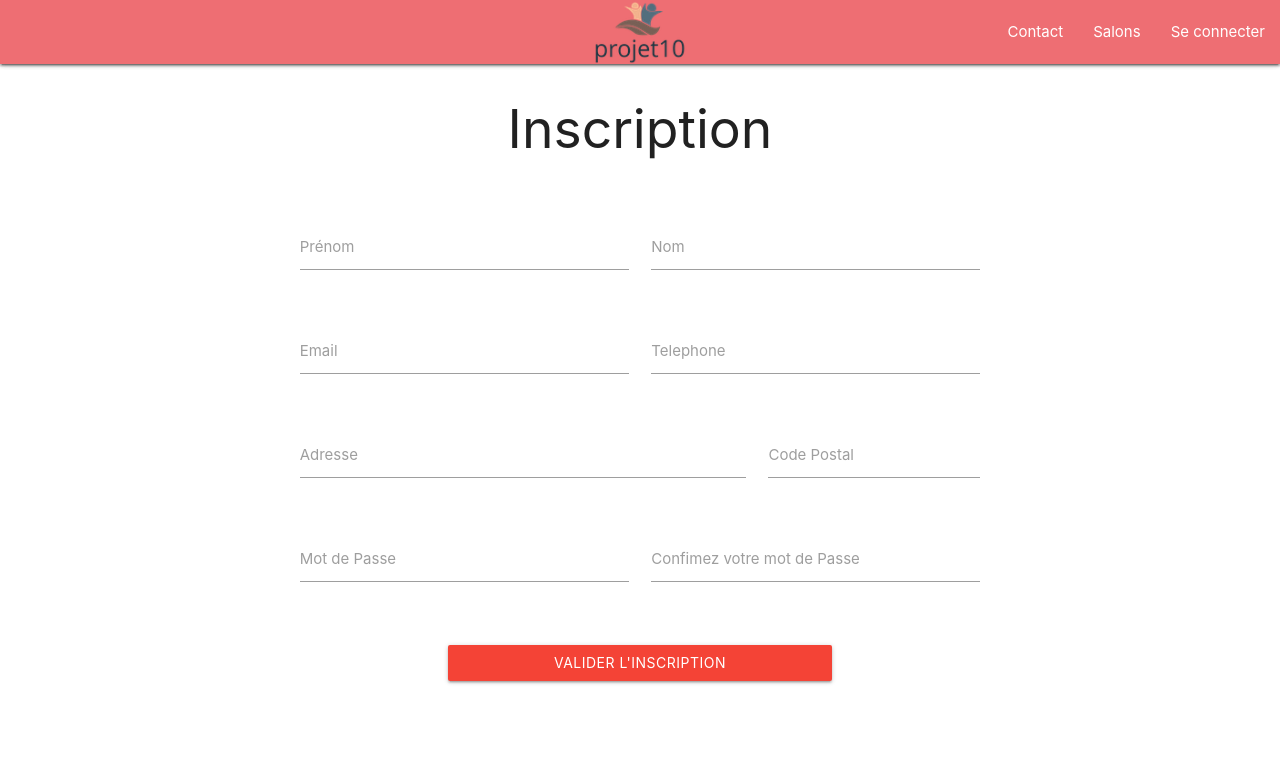
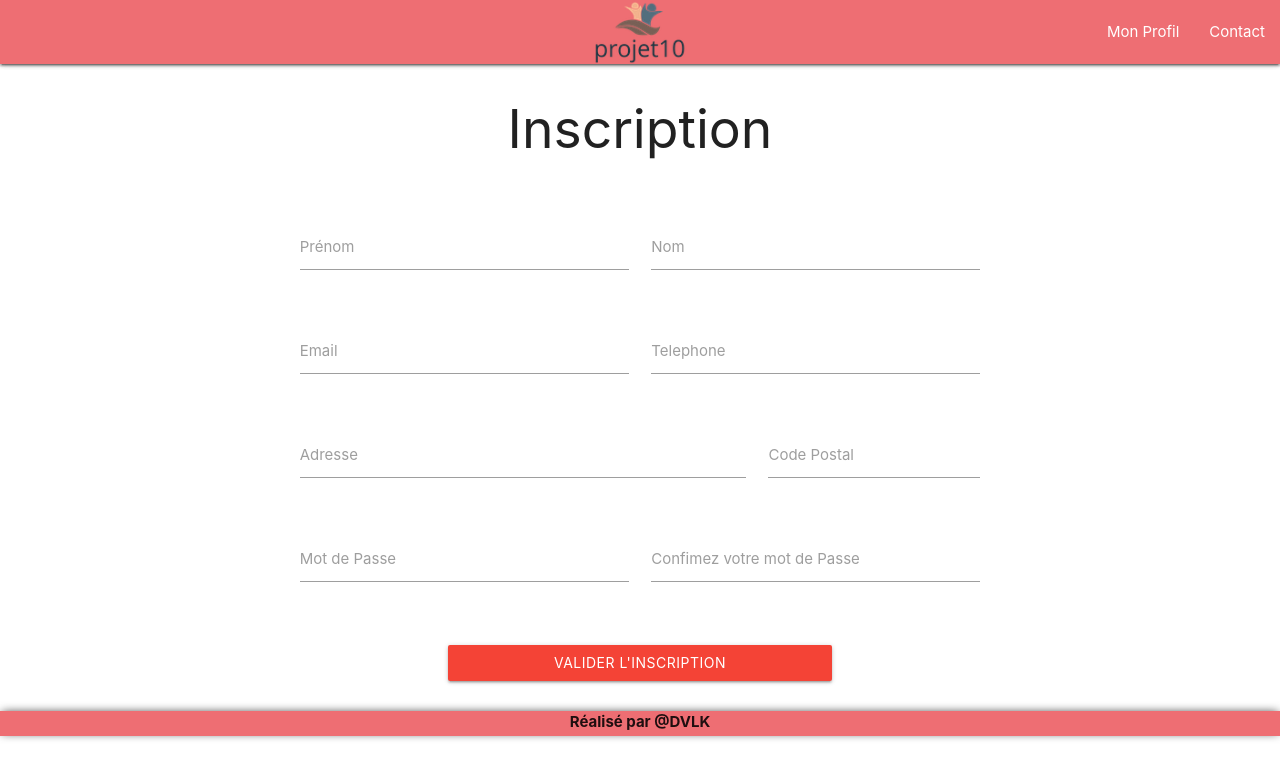
Before and after one commit to damiendiep/p10-ang, an Angular app: page /inscription in a window 1280 px wide. Shown: the top 778 px of the page. Built offline with nearby package versions, Linux system fonts and the light colour scheme.

Commit message:
ajout du footer

```diff
--- a/src/app/app.component.html
+++ b/src/app/app.component.html
@@ -1,2 +1,3 @@
 <app-navbar></app-navbar>
 <router-outlet></router-outlet>
+<app-footer></app-footer>
--- a/src/app/app.module.ts
+++ b/src/app/app.module.ts
@@ -7,6 +7,7 @@ import { IndexComponent } from './index/index.component';
 import { NavbarComponent } from './navbar/navbar.component';
 import { RouterModule, Routes } from '@angular/router';
 import { InscriptionUtilisateurComponent } from './inscription-utilisateur/inscription-utilisateur.component';
+import { FooterComponent } from './footer/footer.component';
 
 const appRoutes: Routes = [
   { path: 'accueil', component: IndexComponent },
@@ -19,7 +20,8 @@ const appRoutes: Routes = [
     AppComponent,
     IndexComponent,
     NavbarComponent,
-    InscriptionUtilisateurComponent
+    InscriptionUtilisateurComponent,
+    FooterComponent
   ],
   imports: [
     BrowserModule,
--- /dev/null
+++ b/src/app/footer/footer.component.html
@@ -0,0 +1,3 @@
+<div id="block">
+  <div>Réalisé par @DVLK</div>
+</div>
--- /dev/null
+++ b/src/app/footer/footer.component.scss
@@ -0,0 +1,12 @@
+#block{
+    height:25px;
+    width:100%;
+    position:relative;
+    margin-top: 30px;
+    text-align: center;
+    font-weight: bold;
+    background-color: #ee6e73;
+    -webkit-box-shadow: 0px -1px 10px -2px rgba(0,0,0,0.75);
+-moz-box-shadow: 0px -1px 10px -2px rgba(0,0,0,0.75);
+box-shadow: 0px -1px 10px -2px rgba(0,0,0,0.75);
+}
--- /dev/null
+++ b/src/app/footer/footer.component.ts
@@ -0,0 +1,15 @@
+import { Component, OnInit } from '@angular/core';
+
+@Component({
+  selector: 'app-footer',
+  templateUrl: './footer.component.html',
+  styleUrls: ['./footer.component.scss']
+})
+export class FooterComponent implements OnInit {
+
+  constructor() { }
+
+  ngOnInit() {
+  }
+
+}
--- a/src/app/index/index.component.html
+++ b/src/app/index/index.component.html
@@ -8,6 +8,10 @@
       <input type="text" id="autocomplete-input" class="autocomplete">
       <label for="autocomplete-input">Rechercher</label>
       <form action="#" id="form-accueil">
+        <label>
+          <input type="checkbox" />
+          <span>Mes Salons</span>
+        </label>
         <label>
           <input type="checkbox" />
           <span>Tennis</span>
--- a/src/app/inscription-utilisateur/inscription-utilisateur.component.html
+++ b/src/app/inscription-utilisateur/inscription-utilisateur.component.html
@@ -1,7 +1,7 @@
 <app-navbar></app-navbar>
 
+<div id="block">
   <h2>Inscription</h2>
-
   <div class="row">
     <form class="col s12">
       <div class="row">
@@ -46,3 +46,4 @@
     </form>
   </div>
   <a class="waves-effect waves-light btn" id="validation">Valider l'inscription</a>
+</div>
--- a/src/app/navbar/navbar.component.html
+++ b/src/app/navbar/navbar.component.html
@@ -8,28 +8,24 @@
     </a>
     <ul id="nav-mobile" class="right hide-on-med-and-down">
       <li>
-        <a href="/">Contact</a>
+        <a href="/">Mon Profil</a>
       </li>
       <li>
-        <a href="/">Salons</a>
-      </li>
-      <li>
-        <a href="/">Se connecter</a>
+        <a href="/">Contact</a>
       </li>
     </ul>
   </div>
 </nav>
 <ul class="sidenav" id="mobile-demo">
   <li>
-      <a class="sidenav-close" href="#"><i class="material-icons">menu</i></a>
+    <a class="sidenav-close" href="#">
+      <i class="material-icons">menu</i>
+    </a>
   </li>
   <li>
     <a href="/">Contact</a>
   </li>
   <li>
-    <a href="/">Salons</a>
-  </li>
-  <li>
     <a href="/">Se connecter</a>
   </li>
 </ul>
```
Also changed, not shown: 1 other file (tests, documents, lock files or other folders). Lines whose indentation alone changed are shown as unchanged.
